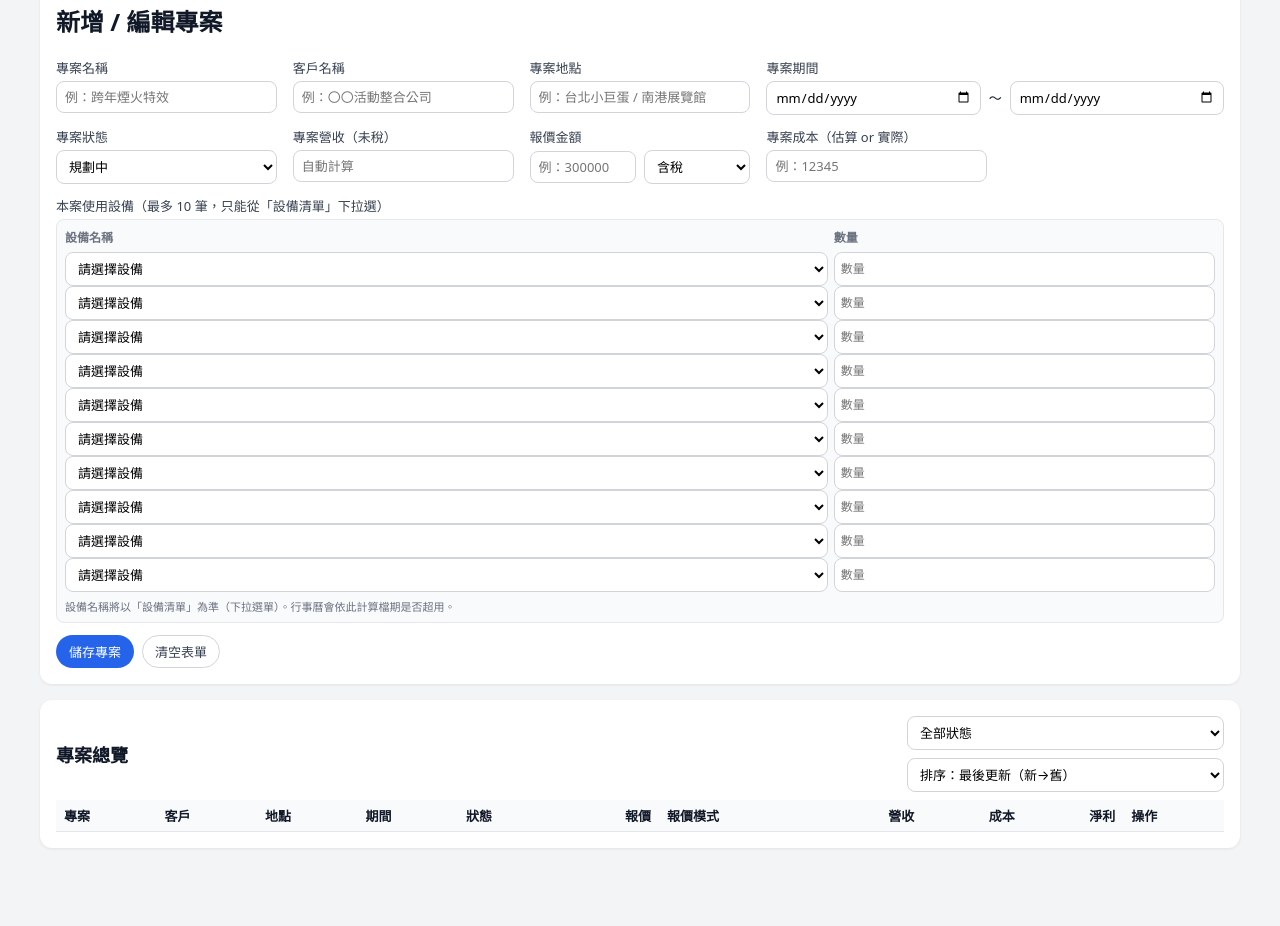
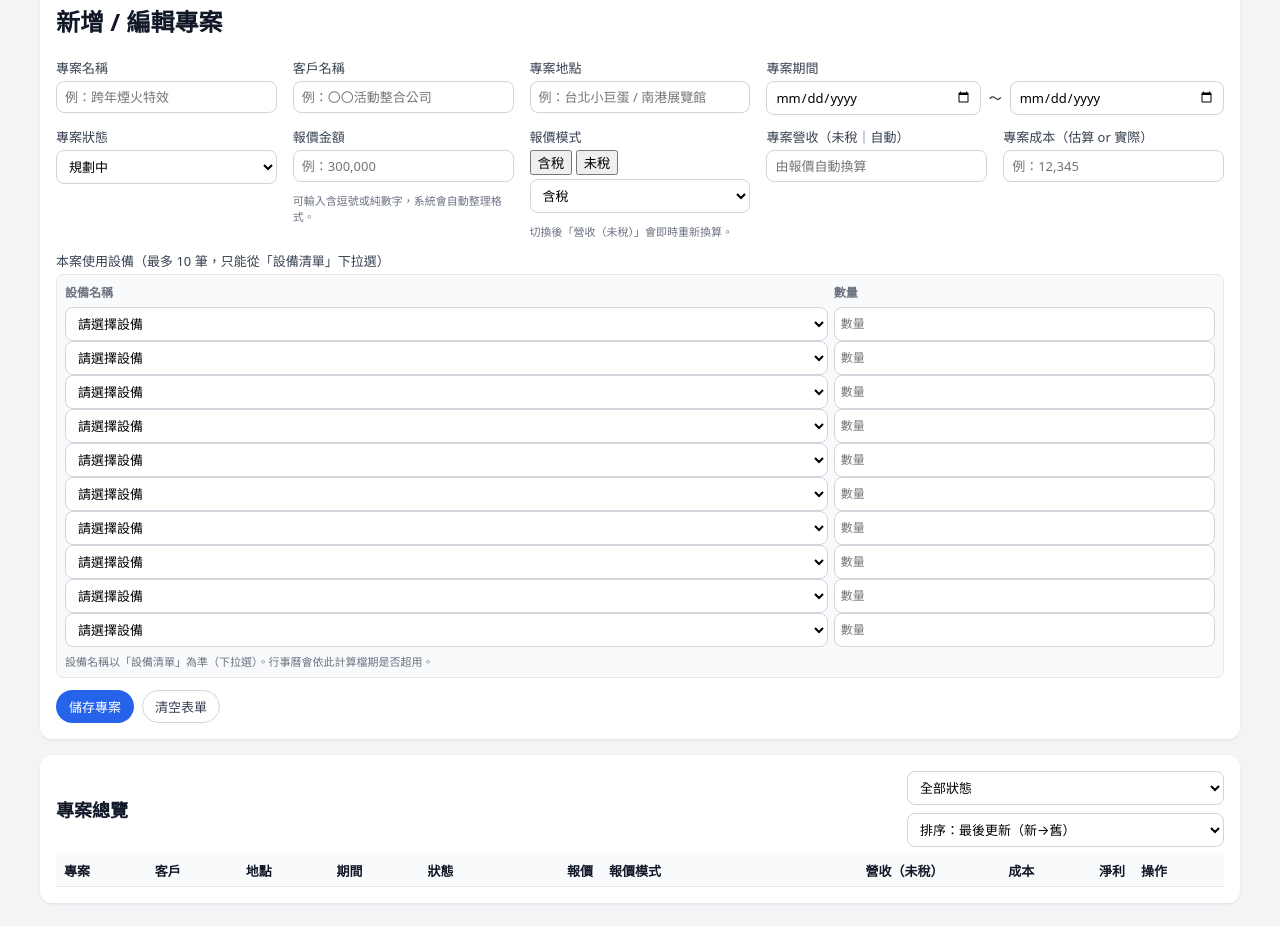
Before and after one commit to renee9211/yaoyan-dashboard, a plain HTML site: page index.html in a window 1280 px wide. Shown: the part 178-1104 px from the top of the page. Before the commit the page ends 1058 px from the top, so only its background shows below. Drawn offline with Linux system fonts and the light colour scheme; no server answers.

Commit message:
Update index.html

```diff
--- a/index.html
+++ b/index.html
@@ -13,7 +13,7 @@
       <p class="subtitle">專案檔期、特效設備、行事曆與月報表一站管理</p>
     </div>
 
-    <!-- 這裡會由 app.js 動態塞入：角色/登入鈕/email -->
+    <!-- app.js 會塞入：角色 / 登入鈕 / email -->
     <div class="topbar-right">
       <span id="todayLabel"></span>
     </div>
@@ -28,7 +28,7 @@
       <button class="tab-button" data-tab="report">每月營收淨利報表</button>
     </nav>
 
-    <!-- 📌 專案管理 -->
+    <!-- ===================== 專案管理 ===================== -->
     <section class="tab-panel active" id="tab-projects">
       <div class="card">
         <h2>新增 / 編輯專案</h2>
@@ -61,7 +61,7 @@
           </div>
 
           <div class="field">
-            <label>專案狀態</label>
+            <label for="projectStatus">專案狀態</label>
             <select id="projectStatus">
               <option value="planning">規劃中</option>
               <option value="confirmed">已請款</option>
@@ -71,27 +71,40 @@
             </select>
           </div>
 
-          <!-- ✅ 改：營收（未稅）由 app.js 自動算，所以改 readonly -->
+          <!-- 報價 -->
           <div class="field">
-            <label for="projectRevenue">專案營收（未稅）</label>
-            <input id="projectRevenue" type="number" min="0" step="1" placeholder="自動計算" readonly />
+            <label for="projectQuote">報價金額</label>
+            <input id="projectQuote" type="text" inputmode="numeric" placeholder="例：300,000" />
+            <p class="helper-text">可輸入含逗號或純數字，系統會自動整理格式。</p>
           </div>
 
-          <!-- ✅ 改：報價金額旁邊加「含稅/未稅」 -->
+          <!-- ✅ 報價模式：漂亮的 toggle + 隱藏 select(給 app.js / Firestore 用) -->
           <div class="field">
-            <label for="projectQuote">報價金額</label>
-            <div class="field-inline" style="gap:8px;">
-              <input id="projectQuote" type="number" min="0" step="1" placeholder="例：300000" />
-              <select id="projectQuoteTaxMode" title="報價金額是否含稅">
-                <option value="taxed" selected>含稅</option>
-                <option value="untaxed">未稅</option>
-              </select>
+            <label>報價模式</label>
+
+            <div class="segmented" data-seg="quoteTaxMode">
+              <button type="button" data-value="taxed">含稅</button>
+              <button type="button" data-value="untaxed">未稅</button>
             </div>
+
+            <!-- ✅ 保留給程式/資料用（視覺隱藏） -->
+            <select id="projectQuoteTaxMode" class="sr-only" aria-hidden="true" tabindex="-1">
+              <option value="taxed">含稅</option>
+              <option value="untaxed">未稅</option>
+            </select>
+
+            <p class="helper-text">切換後「營收（未稅）」會即時重新換算。</p>
+          </div>
+
+          <!-- ✅ 營收未稅：自動算 -->
+          <div class="field">
+            <label for="projectRevenue">專案營收（未稅｜自動）</label>
+            <input id="projectRevenue" type="text" placeholder="由報價自動換算" readonly />
           </div>
 
           <div class="field">
             <label for="projectCost">專案成本（估算 or 實際）</label>
-            <input id="projectCost" type="number" min="0" step="1" placeholder="例：12345" />
+            <input id="projectCost" type="text" inputmode="numeric" placeholder="例：12,345" />
           </div>
 
           <div class="field full">
@@ -102,19 +115,17 @@
                 <span>數量</span>
               </div>
 
-              <!-- app.js 會在這裡動態產生 10 行：
-                   [select.equip-name] + [input.equip-qty] -->
               <div id="equipUsageBody"></div>
 
               <p class="helper-text">
-                設備名稱將以「設備清單」為準（下拉選單）。行事曆會依此計算檔期是否超用。
+                設備名稱以「設備清單」為準（下拉選）。行事曆會依此計算檔期是否超用。
               </p>
             </div>
           </div>
 
           <div class="actions full">
             <button type="submit" class="btn primary">儲存專案</button>
-            <button type="reset" id="projectReset" class="btn ghost">清空表單</button>
+            <button type="button" id="projectReset" class="btn ghost">清空表單</button>
           </div>
         </form>
       </div>
@@ -149,9 +160,8 @@
                 <th>期間</th>
                 <th>狀態</th>
                 <th class="num">報價</th>
-                <!-- ✅ 新增 -->
                 <th>報價模式</th>
-                <th class="num">營收</th>
+                <th class="num">營收（未稅）</th>
                 <th class="num">成本</th>
                 <th class="num">淨利</th>
                 <th>操作</th>
@@ -163,7 +173,7 @@
       </div>
     </section>
 
-    <!-- 📌 設備清單 -->
+    <!-- ===================== 設備清單 ===================== -->
     <section class="tab-panel" id="tab-equipments">
       <div class="card">
         <h2>設備清單</h2>
@@ -188,7 +198,7 @@
 
           <div class="actions">
             <button type="submit" class="btn primary">儲存設備</button>
-            <button type="reset" id="equipmentReset" class="btn ghost">清空表單</button>
+            <button type="button" id="equipmentReset" class="btn ghost">清空表單</button>
           </div>
         </form>
       </div>
@@ -211,7 +221,7 @@
       </div>
     </section>
 
-    <!-- 📌 行事曆 & 設備超用提示 -->
+    <!-- ===================== 行事曆 ===================== -->
     <section class="tab-panel" id="tab-calendar">
       <div class="card">
         <div class="card-header">
@@ -232,7 +242,7 @@
       </div>
     </section>
 
-    <!-- 📌 每月營收 / 淨利月報表 -->
+    <!-- ===================== 月報表 ===================== -->
     <section class="tab-panel" id="tab-report">
       <div class="card">
         <div class="card-header">
@@ -254,11 +264,10 @@
                 <th>客戶</th>
                 <th>地點</th>
                 <th class="num">報價</th>
-                <!-- ✅ 新增 -->
                 <th>報價模式</th>
                 <th>期間</th>
                 <th>狀態</th>
-                <th class="num">營收</th>
+                <th class="num">營收（未稅）</th>
                 <th class="num">成本</th>
                 <th class="num">淨利</th>
               </tr>
@@ -278,7 +287,7 @@
     </section>
   </main>
 
-  <!-- ✅ 設備超用明細 Modal -->
+  <!-- ===================== Modal ===================== -->
   <div id="overuseModal" class="modal hidden">
     <div class="modal-card">
       <div class="modal-header">
@@ -289,7 +298,7 @@
     </div>
   </div>
 
-  <!-- ✅ 版本號更新：避免快取 -->
+  <!-- ✅ 版本號建議每次改一下避免快取 -->
   <script type="module" src="./app.js?v=20260113-001"></script>
 </body>
 </html>
```
